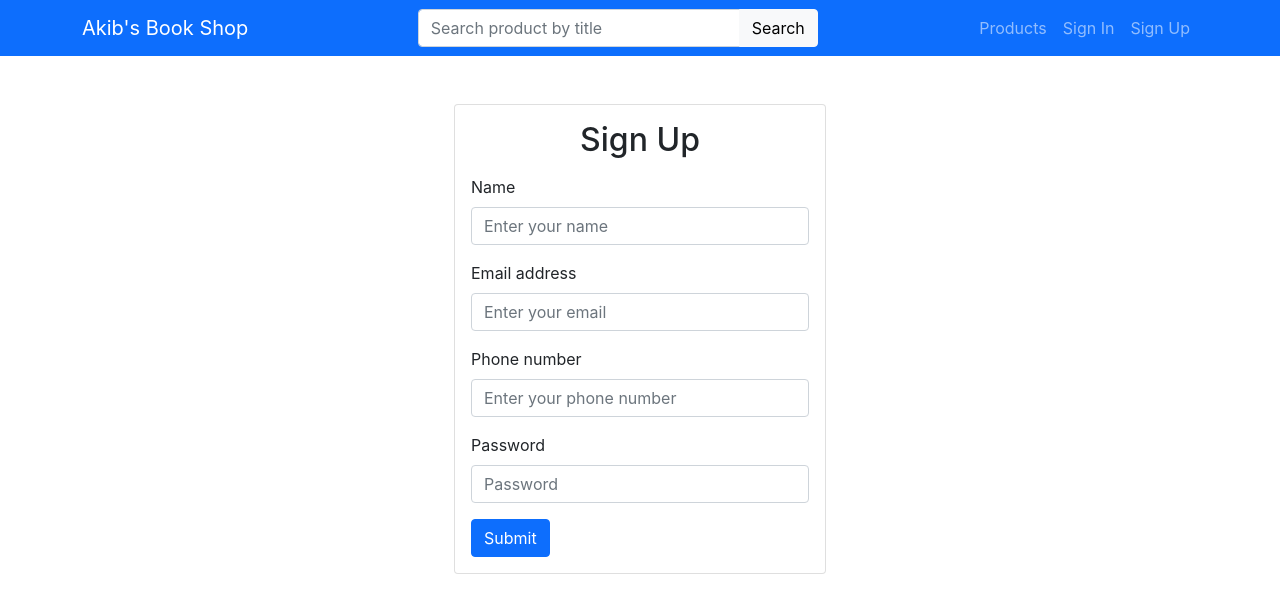
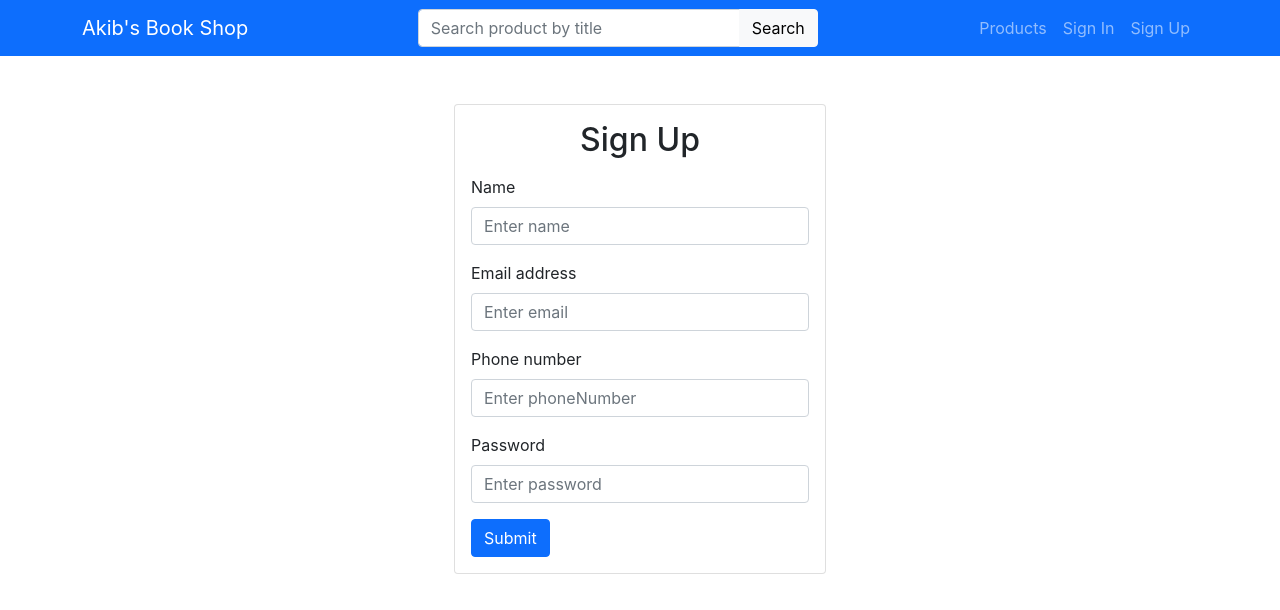
Before and after one commit to akib22/assignment-frontend, a React (Create React App) app: page /signup in a window 1280 px wide. Shown: the top 610 px of the page. Built offline with nearby package versions, Linux system fonts and the light colour scheme.

Commit message:
Control sign-in and sign-up form using react-hook-form

```diff
--- a/src/pages/SignIn.js
+++ b/src/pages/SignIn.js
@@ -1,20 +1,80 @@
 import { Container, Form, Button, Col, Card } from 'react-bootstrap';
+import { useForm, Controller } from 'react-hook-form';
 
 export default function SignIn() {
+  const {
+    handleSubmit,
+    control,
+    reset,
+    formState: { errors },
+  } = useForm();
+
+  const onSignIn = (data) => {
+    // TODO: call api to sign a user
+    reset();
+  };
+
   return (
     <Container>
       <Col className="mx-auto" xs={12} sm={10} md={6} lg={6} xl={4}>
         <Card className="mt-5 p-3">
           <h2 className="text-center mb-3">Sign In</h2>
-          <Form>
+          <Form onSubmit={handleSubmit(onSignIn)}>
             <Form.Group className="mb-3" controlId="formBasicEmail">
               <Form.Label>Email address</Form.Label>
-              <Form.Control type="email" placeholder="Enter email" />
+              <Controller
+                control={control}
+                name="email"
+                rules={{ required: 'Email is required.' }}
+                defaultValue=""
+                render={({ field }) => {
+                  return (
+                    <Form.Control
+                      onChange={field.onChange}
+                      value={field.value}
+                      ref={field.ref}
+                      isInvalid={errors.email}
+                      type="email"
+                      placeholder="Enter email"
+                    />
+                  );
+                }}
+              />
+              <Form.Control.Feedback type="invalid">
+                {errors.email?.message}
+              </Form.Control.Feedback>
             </Form.Group>
 
             <Form.Group className="mb-3" controlId="formBasicPassword">
               <Form.Label>Password</Form.Label>
-              <Form.Control type="password" placeholder="Password" />
+              <Controller
+                control={control}
+                name="password"
+                rules={{ required: 'Password is required.', minLength: 6 }}
+                defaultValue=""
+                render={({ field }) => {
+                  return (
+                    <Form.Control
+                      onChange={field.onChange}
+                      value={field.value}
+                      ref={field.ref}
+                      isInvalid={errors.password}
+                      type="password"
+                      placeholder="Enter password"
+                    />
+                  );
+                }}
+              />
+              {errors?.password?.type === 'required' && (
+                <Form.Control.Feedback type="invalid">
+                  {errors.password?.message}
+                </Form.Control.Feedback>
+              )}
+              {errors?.password?.type === 'minLength' && (
+                <Form.Control.Feedback type="invalid">
+                  Password should be 6 characters.
+                </Form.Control.Feedback>
+              )}
             </Form.Group>
             <Button variant="primary" type="submit">
               Submit
--- a/src/pages/SignUp.js
+++ b/src/pages/SignUp.js
@@ -1,30 +1,137 @@
 import { Container, Form, Button, Col, Card } from 'react-bootstrap';
+import { useForm, Controller } from 'react-hook-form';
 
 export default function SignUp() {
+  const {
+    handleSubmit,
+    control,
+    reset,
+    formState: { errors },
+  } = useForm();
+
+  const onSignUp = (data) => {
+    // TODO: call api to signup a user
+    reset();
+  };
+
   return (
     <Container>
       <Col className="mx-auto" xs={12} sm={10} md={6} lg={6} xl={4}>
         <Card className="mt-5 p-3">
           <h2 className="text-center mb-3">Sign Up</h2>
-          <Form>
+          <Form onSubmit={handleSubmit(onSignUp)}>
             <Form.Group className="mb-3" controlId="name">
               <Form.Label>Name</Form.Label>
-              <Form.Control type="text" placeholder="Enter your name" />
+              <Controller
+                control={control}
+                name="name"
+                rules={{ required: 'Name is required.', minLength: 4 }}
+                defaultValue=""
+                render={({ field }) => {
+                  return (
+                    <Form.Control
+                      onChange={field.onChange}
+                      value={field.value}
+                      ref={field.ref}
+                      isInvalid={errors.name}
+                      type="name"
+                      placeholder="Enter name"
+                    />
+                  );
+                }}
+              />
+              {errors?.name?.type === 'required' && (
+                <Form.Control.Feedback type="invalid">
+                  {errors.name?.message}
+                </Form.Control.Feedback>
+              )}
+              {errors?.name?.type === 'minLength' && (
+                <Form.Control.Feedback type="invalid">
+                  Name should be 4 characters.
+                </Form.Control.Feedback>
+              )}
             </Form.Group>
 
             <Form.Group className="mb-3" controlId="email">
               <Form.Label>Email address</Form.Label>
-              <Form.Control type="email" placeholder="Enter your email" />
+              <Controller
+                control={control}
+                name="email"
+                rules={{ required: 'Email is required.' }}
+                defaultValue=""
+                render={({ field }) => {
+                  return (
+                    <Form.Control
+                      onChange={field.onChange}
+                      value={field.value}
+                      ref={field.ref}
+                      isInvalid={errors.email}
+                      type="email"
+                      placeholder="Enter email"
+                    />
+                  );
+                }}
+              />
+              <Form.Control.Feedback type="invalid">
+                {errors.email?.message}
+              </Form.Control.Feedback>
             </Form.Group>
 
             <Form.Group className="mb-3" controlId="phone">
               <Form.Label>Phone number</Form.Label>
-              <Form.Control type="text" placeholder="Enter your phone number" />
+              <Controller
+                control={control}
+                name="phoneNumber"
+                rules={{ required: 'Phone number is required.' }}
+                defaultValue=""
+                render={({ field }) => {
+                  return (
+                    <Form.Control
+                      onChange={field.onChange}
+                      value={field.value}
+                      ref={field.ref}
+                      isInvalid={errors.phoneNumber}
+                      type="phoneNumber"
+                      placeholder="Enter phoneNumber"
+                    />
+                  );
+                }}
+              />
+              <Form.Control.Feedback type="invalid">
+                {errors.phoneNumber?.message}
+              </Form.Control.Feedback>
             </Form.Group>
 
             <Form.Group className="mb-3" controlId="password">
               <Form.Label>Password</Form.Label>
-              <Form.Control type="password" placeholder="Password" />
+              <Controller
+                control={control}
+                name="password"
+                rules={{ required: 'Password is required.', minLength: 6 }}
+                defaultValue=""
+                render={({ field }) => {
+                  return (
+                    <Form.Control
+                      onChange={field.onChange}
+                      value={field.value}
+                      ref={field.ref}
+                      isInvalid={errors.password}
+                      type="password"
+                      placeholder="Enter password"
+                    />
+                  );
+                }}
+              />
+              {errors?.password?.type === 'required' && (
+                <Form.Control.Feedback type="invalid">
+                  {errors.password?.message}
+                </Form.Control.Feedback>
+              )}
+              {errors?.password?.type === 'minLength' && (
+                <Form.Control.Feedback type="invalid">
+                  Password should be 6 characters.
+                </Form.Control.Feedback>
+              )}
             </Form.Group>
             <Button variant="primary" type="submit">
               Submit
```
